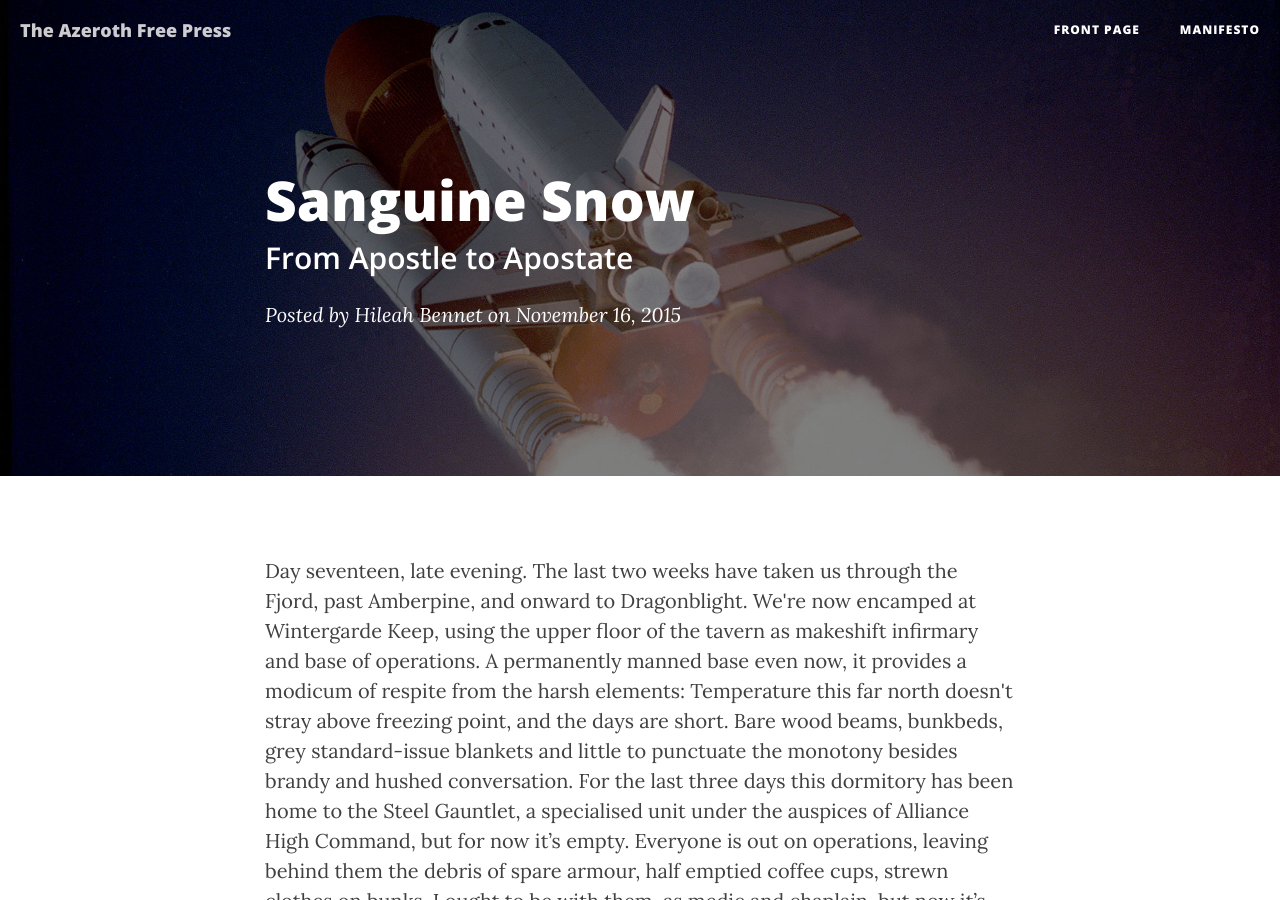
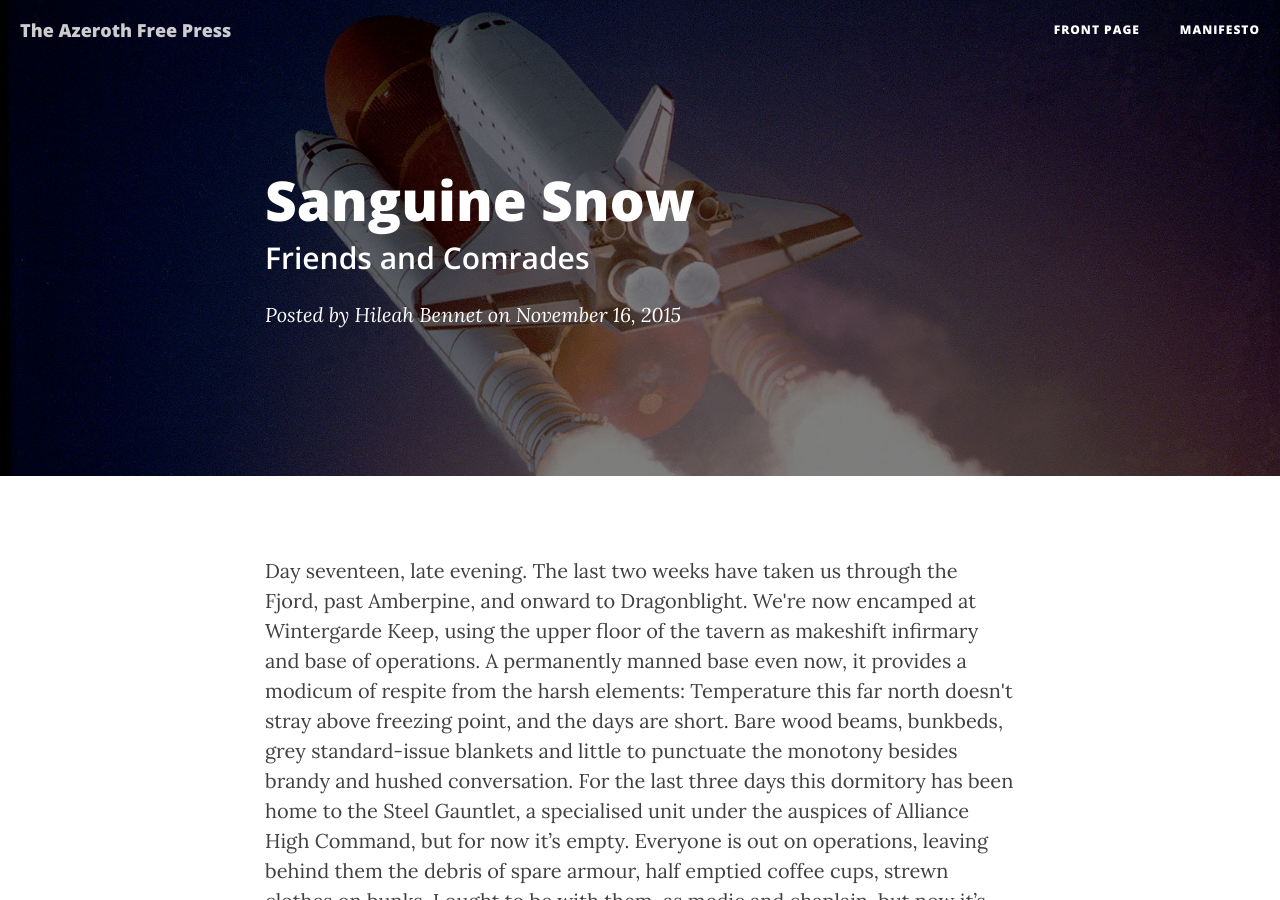
Before and after one commit to csable/csable.github.io, a Jekyll site: the page built from _posts/2015-11-16-snow.markdown, in a window 1280 px wide and 900 px high. Built offline with Jekyll 4.4.1, drawn with Linux system fonts in a browser that asks for light colours; nearby versions of some CDN libraries.

Commit message:
hileah post

```diff
--- a/_posts/2015-11-16-snow.markdown
+++ b/_posts/2015-11-16-snow.markdown
@@ -1,7 +1,7 @@
 ---
 layout:     post
 title:      "Sanguine Snow"
-subtitle:   "From Apostle to Apostate"
+subtitle:   "Friends and Comrades"
 date:       2015-11-16 19:00:00
 author:     "Hileah Bennet"
 header-img: "img/post-bg-01.jpg"
```
